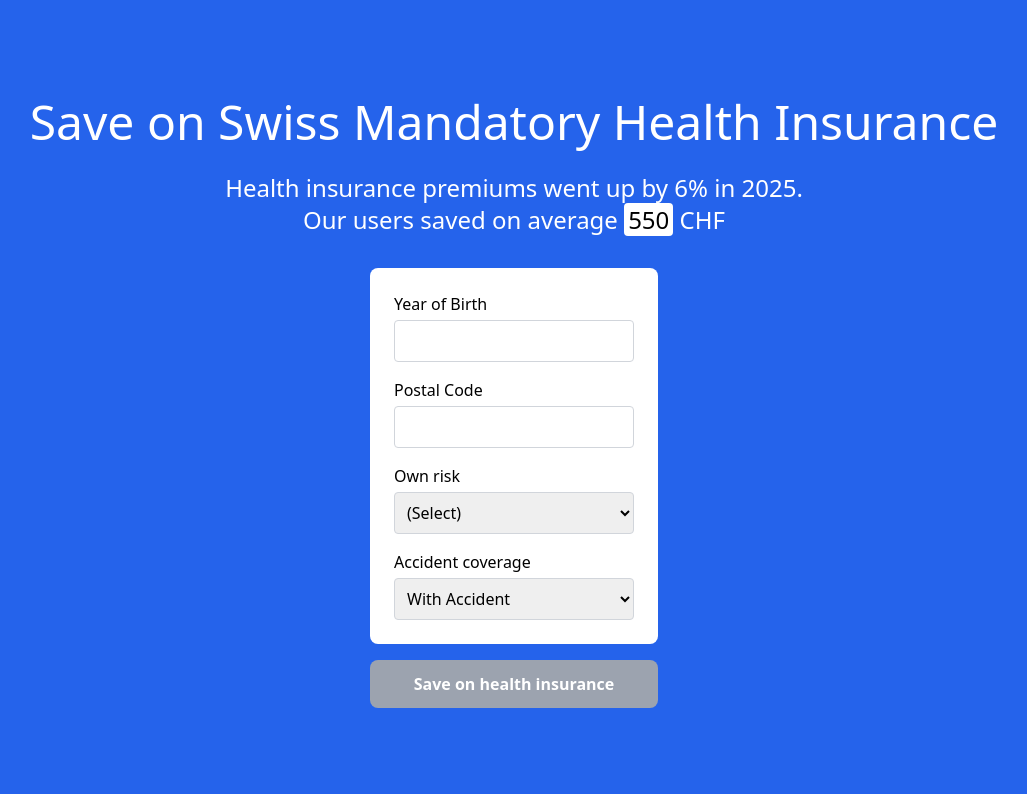
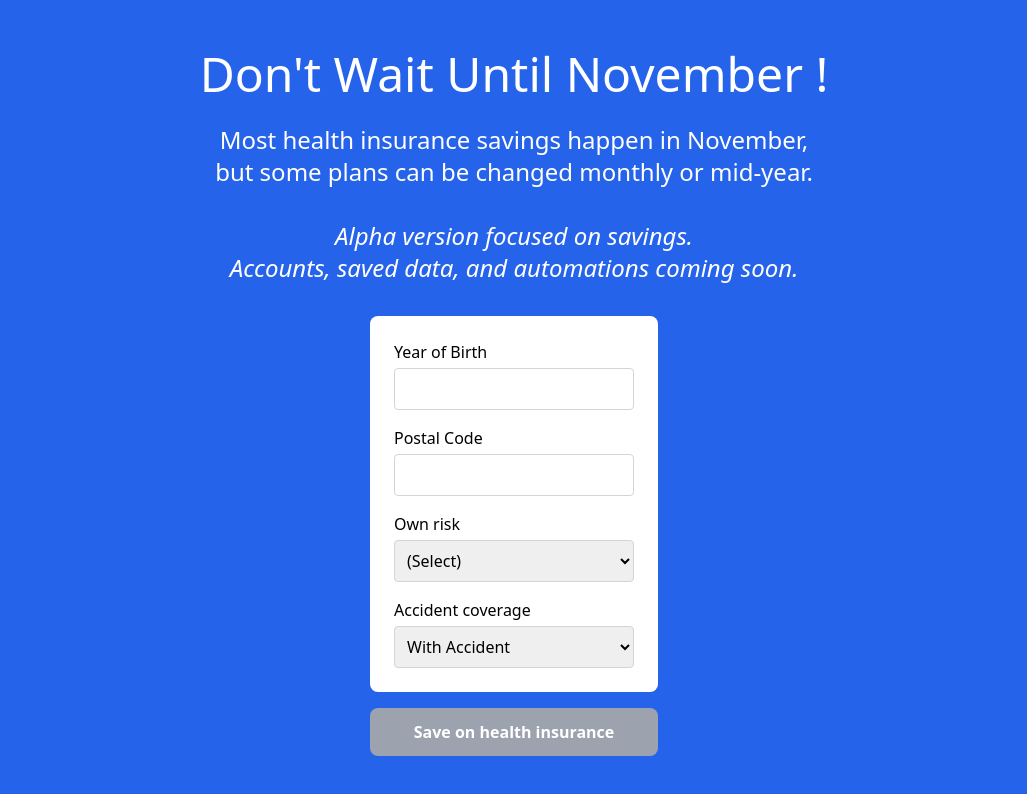
Before and after one commit to Chipkorvyn/eclipsai, a Next.js app: page / in a window 1280 px wide. Shown: the top 794 px of the page, without its empty margins (126-1153 px from the left). Built offline with nearby package versions, Linux system fonts and the light colour scheme.

Commit message:
New homepage

```diff
--- a/app/page.tsx
+++ b/app/page.tsx
@@ -91,18 +91,17 @@ export default function HomePage() {
   return (
     <div className="min-h-screen bg-blue-600 text-white flex flex-col items-center justify-center p-4">
       <h1 className="text-5xl text-center mb-5 leading-tight">
-        Save on Swiss Mandatory Health Insurance
+        Don't Wait Until November !
       </h1>
 
       <p className="text-2xl text-center mb-8">
-        Health insurance premiums went up by 6% in 2025.
+        Most health insurance savings happen in November, <br />
+        but some plans can be changed monthly or mid-year.
         <br />
-
-        Our users saved on average{" "}
-        <span className="text-black bg-white px-1 rounded">
-          550
-        </span>{" "}
-        CHF
+        <br />
+        <em>Alpha version focused on savings.
+        <br />
+        Accounts, saved data, and automations coming soon.</em>
       </p>
 
       <div className="bg-white text-black w-72 p-6 mb-4 rounded-lg flex flex-col gap-4">
```
